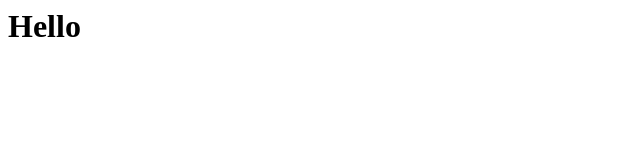
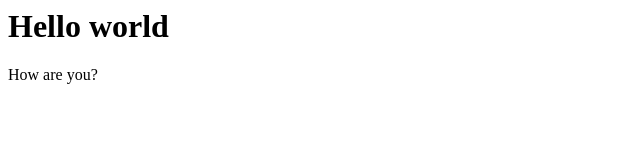
Before and after one commit to patelpreeti179/test, a plain HTML site: page index.html in a window 1280 px wide. Shown: the whole page, without its empty margins (0-640 px from the left). Drawn offline with Linux system fonts and the light colour scheme.

```diff
--- a/index.html
+++ b/index.html
@@ -1,3 +1,4 @@
 <html>
-<h1> Hello</h1>
+<h1> Hello world</h1>
+<p>How are you?</p>
 </html>
```
Also changed, not shown: login.html (added, +3 -0 lines).
